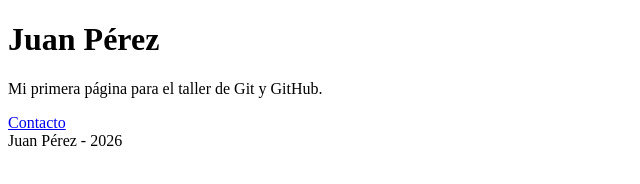
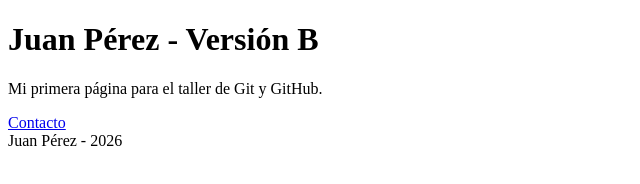
Before and after one commit to JuanPerez0114/taller-git-juan-perez, a plain HTML site: page index.html in a window 1280 px wide. Shown: the whole page, without its empty margins (0-640 px from the left). Drawn offline with Linux system fonts and the light colour scheme.

Commit message:
feat: cambia título a versión B

```diff
--- a/index.html
+++ b/index.html
@@ -5,7 +5,7 @@
     <title>Taller Git - Juan Pérez</title>
 </head>
 <body>
-    <h1>Juan Pérez</h1>
+    <h1>Juan Pérez - Versión B</h1>
     <p>Mi primera página para el taller de Git y GitHub.</p>
     <a href="contacto.html">Contacto</a><footer>Juan Pérez - 2026</footer></body>
 </html>
```
